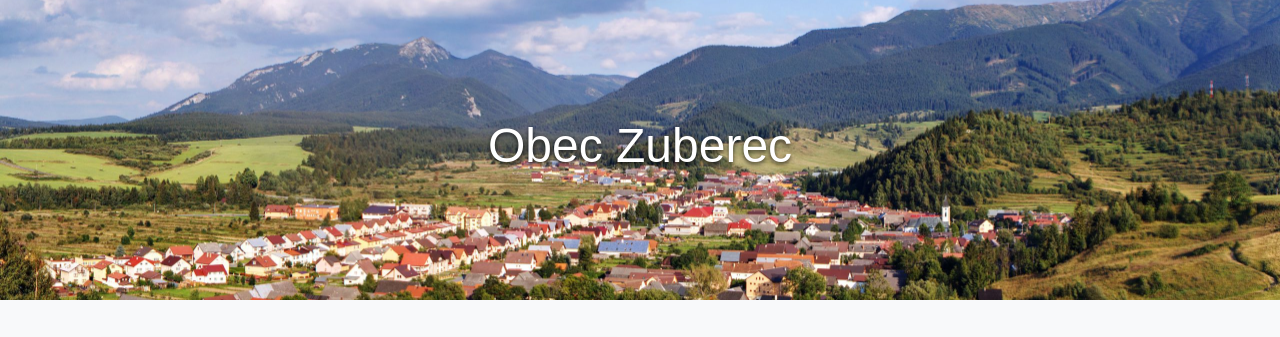
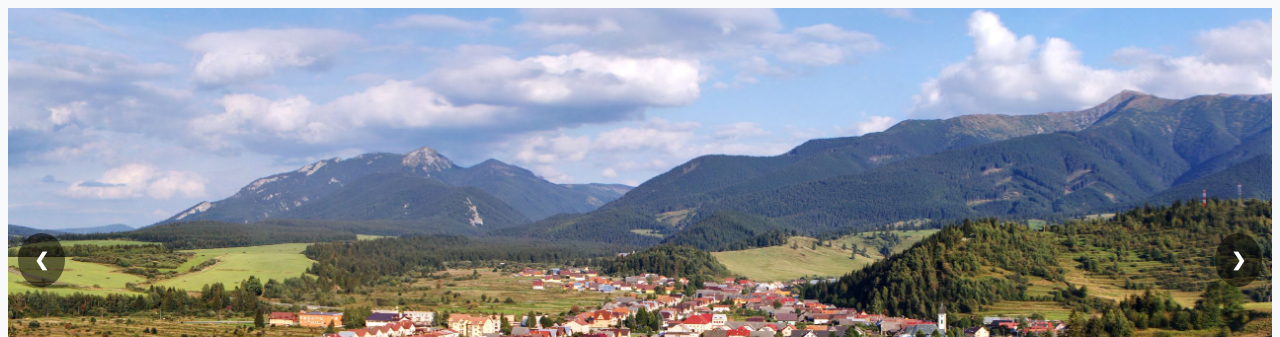
Before and after one commit to SarahZubekova001/VAII_Semka, a PHP site: page /myproject/App/Views/Home/info.view.php in a window 1280 px wide. Shown: the top 337 px of the page. Run offline with PHP 8.4, Linux system fonts and the light colour scheme.

Commit message:
funkcny slider

```diff
--- a/vaiicko-master/App/Views/Home/info.view.php
+++ b/vaiicko-master/App/Views/Home/info.view.php
@@ -4,16 +4,38 @@
     <meta charset="UTF-8">
     <meta name="viewport" content="width=device-width, initial-scale=1.0">
     <title>O obci Zuberec</title>
-    <link href="https://cdn.jsdelivr.net/npm/bootstrap@5.3.3/dist/css/bootstrap.min.css" rel="stylesheet">
-    <link rel="stylesheet" href="../../../public/css/zuberec.css" >
+    <script src="https://cdn.jsdelivr.net/npm/bootstrap@5.3.3/dist/js/bootstrap.bundle.min.js"></script>
+    <link rel="stylesheet" href="../../../public/css/zuberec.css">
+    <link rel="stylesheet" href="../../../public/css/slider.css">
 </head>
 <body>
 
+<div class="slideshow-container">
+    <div class="mySlides Myfade">
+        <img src="../../../public/img/zuberec.jpg" style="width:100%">
+    </div>
 
-<!-- Hero Section -->
-<section class="hero">
-    <h1>Obec Zuberec</h1>
-</section>
+    <div class="mySlides Myfade">
+        <img src="../../../public/img/zuberec.webp" style="width:100%">
+    </div>
+
+    <div class="mySlides Myfade">
+        <img src="../../../public/img/zuberec2.jpg" style="width:100%">
+    </div>
+
+    <!-- Next and previous buttons -->
+    <a class="prev" onclick="plusSlides(-1)">&#10094;</a>
+    <a class="next" onclick="plusSlides(1)">&#10095;</a>
+</div>
+<br>
+
+<!-- The dots/circles -->
+<div style="text-align:center">
+    <span class="dot" onclick="currentSlide(1)"></span>
+    <span class="dot" onclick="currentSlide(2)"></span>
+    <span class="dot" onclick="currentSlide(3)"></span>
+</div>
+
 
 <!-- Informácie o obci -->
 <div class="container content-section">
@@ -60,6 +82,10 @@
     </div>
 </div>
 
+
 <script src="https://cdn.jsdelivr.net/npm/bootstrap@5.3.3/dist/js/bootstrap.bundle.min.js"></script>
+
+<script src="../../../public/js/script.js" defer></script>
+
 </body>
 </html>
--- /dev/null
+++ b/vaiicko-master/public/css/slider.css
@@ -0,0 +1,70 @@
+.slideshow-container {
+    width: 100%;
+    max-width: none;
+    position: relative;
+    margin: auto;
+    overflow: hidden;
+}
+
+.slideshow-container img {
+    width: 100%;
+    height: 500px;
+    object-fit: cover;
+}
+
+/* Next & previous buttons */
+.prev, .next {
+    cursor: pointer;
+    position: absolute;
+    top: 50%;
+    transform: translateY(-50%);
+    width: auto;
+    padding: 16px;
+    color: white;
+    font-weight: bold;
+    font-size: 18px;
+    transition: 0.6s ease;
+    user-select: none;
+    z-index: 100;
+    background-color: rgba(0, 0, 0, 0.5);
+    border-radius: 50%;
+}
+
+.next {
+    right: 10px;
+    border-radius: 50%;
+}
+
+.prev {
+    left: 10px;
+    border-radius: 50%;
+}
+.prev:hover, .next:hover {
+    background-color: rgba(0, 0, 0, 0.8);
+}
+
+.dot {
+    cursor: pointer;
+    height: 15px;
+    width: 15px;
+    margin: 0 5px;
+    background-color: #bbb;
+    border-radius: 50%;
+    display: inline-block;
+    transition: background-color 0.6s ease;
+}
+
+
+.Myfade {
+    animation-name: fade;
+    animation-duration: 1.5s;
+}
+
+@keyframes fade {
+    from {
+        opacity: 0.4;
+    }
+    to {
+        opacity: 1;
+    }
+}
--- a/vaiicko-master/public/css/zuberec.css
+++ b/vaiicko-master/public/css/zuberec.css
@@ -1,10 +1,8 @@
-/* Celkové nastavenia */
 body {
     background-color: #f8f9fa;
     font-family: Arial, sans-serif;
 }
 
-/* Hero sekcia */
 .hero {
     background: url('../img/zuberec.jpg') no-repeat center center;
     background-size: cover;
@@ -20,27 +18,16 @@ body {
     font-size: 3rem;
 }
 
-/* Obsahová sekcia */
 .content-section {
     padding: 40px 20px;
 }
 
-/* Obrázky definované cez CSS */
 .image-box {
     background-position: center;
     border-radius: 15px; /* Zaoblené rohy */
     box-shadow: 0 4px 8px rgba(0, 0, 0, 0.15); /* Jemný tieň */
 }
 
-/* Nastavenie pre druhý obrázok */
-#zuberec {
-    height: 470px;
-    background: url('../img/zuberec2.jpg') no-repeat center center;
-    background-size: contain; /* Zabezpečí, že sa zobrazí celý obrázok */
-    background-color: #e3e3e3; /* Záložná farba na pozadí */
-}
-
-/* Obrázky pre inštitúcie */
 .institution-box {
     height: 230px;
     width: 100%; /* Obrázky budú zaberať celý stĺpec */
@@ -62,7 +49,6 @@ body {
     background: url('../img/obecny_urad.jpg') no-repeat center center;
 }
 
-/* Textové boxy */
 h4 {
     margin-top: 10px;
     font-size: 1.25rem;
@@ -82,10 +68,10 @@ p {
     }
 
     .institution-box {
-        height: 200px; /* Zmenšenie výšky obrázkov na mobiloch */
+        height: 200px;
     }
 
     #zuberec {
-        height: 250px; /* Zmenšenie výšky na mobiloch */
+        height: 250px;
     }
 }
```
Also changed, not shown: vaiicko-master/App/Controllers/RestaurantController.php (+5 -12 lines), vaiicko-master/public/js/script.js (+39 -0 lines).
